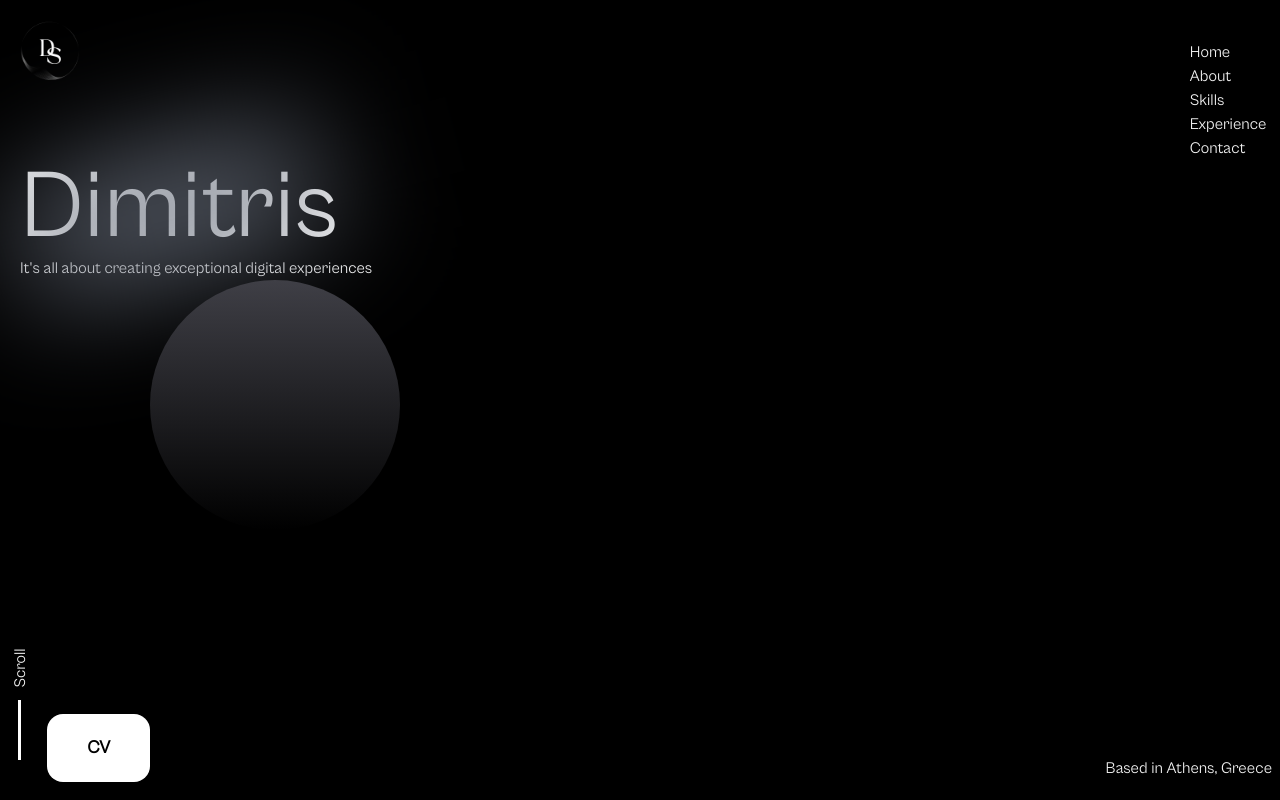
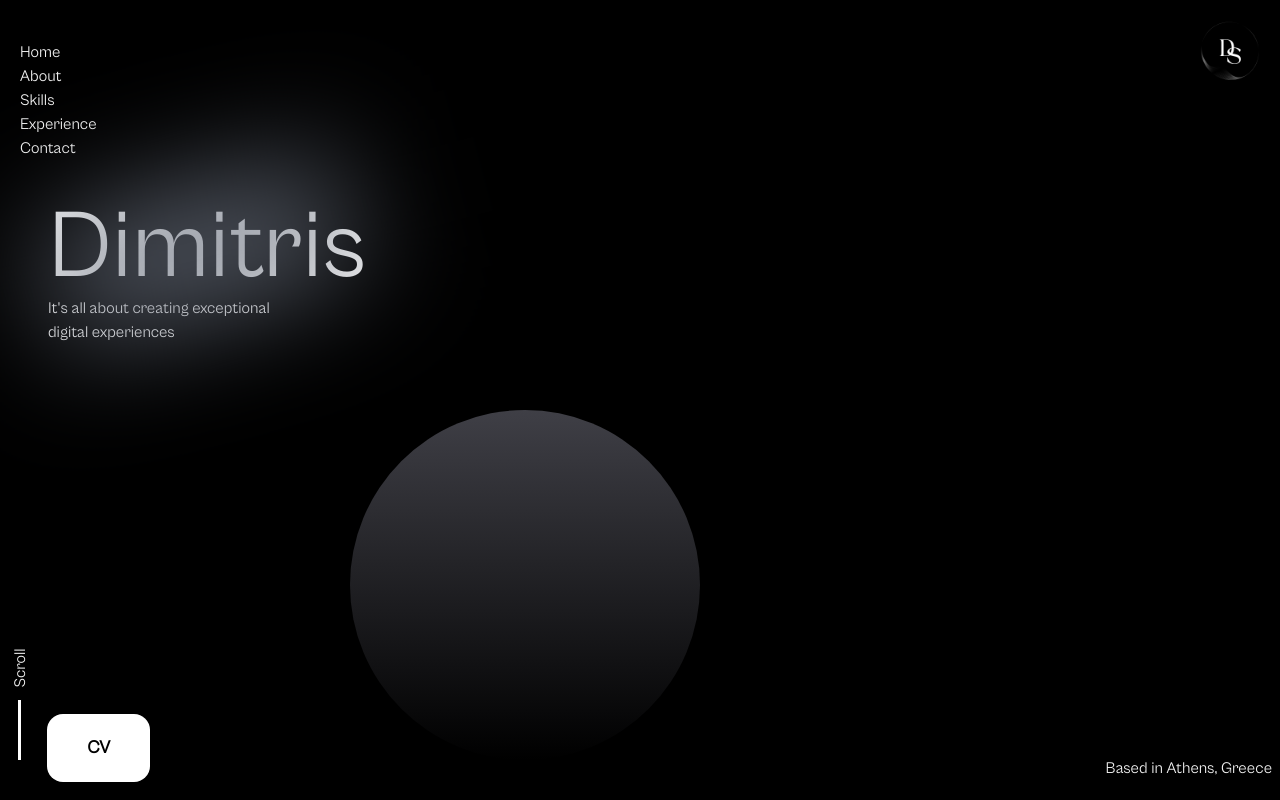
Before and after one commit to dimsparagis0210/Dimitris-Sparagis, a Next.js app: page / in a window 1280 px wide. Built offline with nearby package versions, Linux system fonts and the light colour scheme; a web font is replaced by a local one.

Commit message:
Made Home page responsive for tablet

```diff
--- a/app/layout.tsx
+++ b/app/layout.tsx
@@ -1,7 +1,6 @@
 import type {Metadata} from "next";
 import './globals.css';
 import localFont from "next/font/local";
-
 
 export const metadata: Metadata = {
     title: "Dimitris Sparagis",
--- a/components/Home/Header.tsx
+++ b/components/Home/Header.tsx
@@ -5,8 +5,8 @@ export default function Header() {
 
     return (
         <header className={`flex justify-between w-full`}>
+            <Navigation/>
             <Logo/>
-            <Navigation/>
         </header>
     );
 }
--- a/components/Home/Logo.tsx
+++ b/components/Home/Logo.tsx
@@ -1,12 +1,6 @@
-import {motion, useAnimation} from "framer-motion";
-import {useEffect} from "react";
 import Image from "next/image";
 
 export const Logo = () => {
-    const controls = useAnimation();
-    useEffect(() => {
-        controls.start("visible");
-    }, []);
 
     return (
         <div>
--- a/components/Home/MainContentSectionPrimary.tsx
+++ b/components/Home/MainContentSectionPrimary.tsx
@@ -7,16 +7,16 @@ export const MainContentSectionPrimary = () => {
     return (
         <main>
             <div>
-                <div className={`flex flex-col ml-5`}>
+                <div className={`flex flex-col ml-5 sm:ml-12 sm:mt-10 relative`}>
                     <Shadow/>
                     <div>
                         <h1 className={`textColorPrimary text-8xl`}>Dimitris</h1>
                     </div>
-                    <div className={`flex w-[40%]`}>
+                    <div className={`flex w-[40%] sm:w-[20%]`}>
                         <p className={`textColorPrimary`}>It's all about creating exceptional digital experiences</p>
                     </div>
                 </div>
-                <div className={`absolute left-[150px]`}>
+                <div className={`absolute left-[150px] sm:left-[350px] sm:bottom-10`}>
                     <Circle/>
                 </div>
             </div>
--- a/components/Home/Navigation.tsx
+++ b/components/Home/Navigation.tsx
@@ -2,7 +2,7 @@ import './Navigation.css';
 
 export const Navigation = () => {
     return (
-        <div className="navigation">
+        <div className="navigation pl-5">
             <button className={`menu-button visible sm:invisible`}>
                 <p className={`text-black py-2 px-5`}>Menu</p>
             </button>
--- a/components/Layout/Circle.tsx
+++ b/components/Layout/Circle.tsx
@@ -1,8 +1,7 @@
 export const Circle = () => {
     return (
         <div>
-            <div className={`w-[250px] aspect-square bg-gradient-to-b from-zinc-700 to-black rounded-full`}/>
+            <div className={`w-[250px] sm:w-[350px] aspect-square bg-gradient-to-b from-zinc-700 to-black rounded-full`}/>
         </div>
-
     );
 }
```
